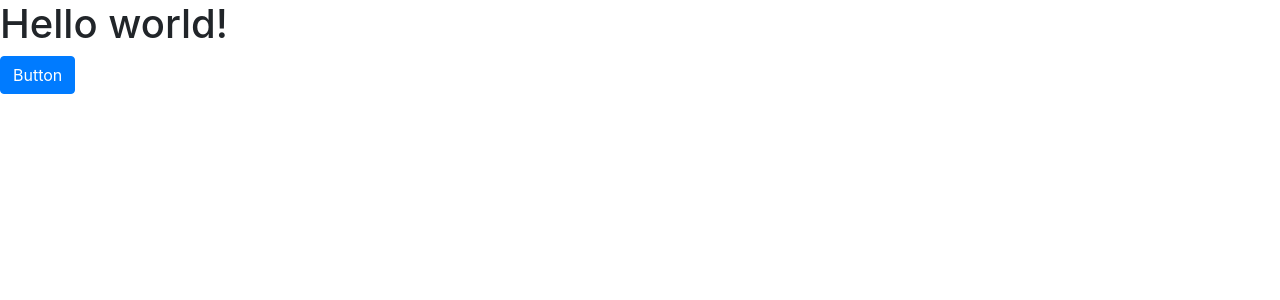
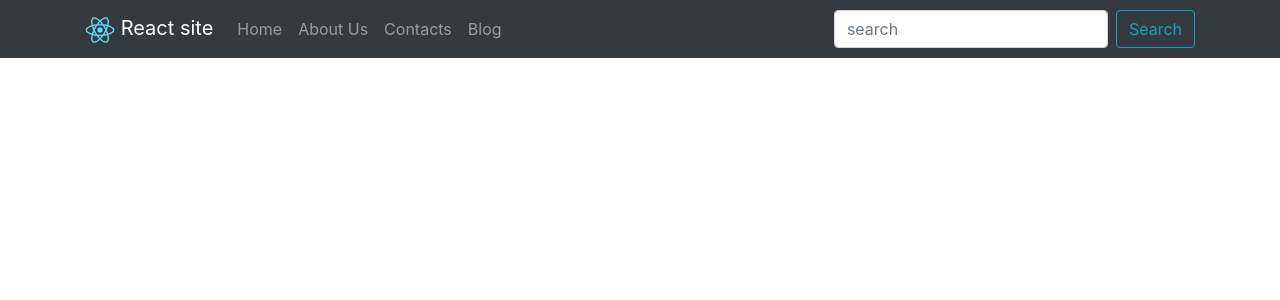
Before and after one commit to git-dmitriy/react-tutorial, a React (Create React App) app: page / in a window 1280 px wide. Shown: the top 300 px of the page. Built offline with nearby package versions, Linux system fonts and the light colour scheme.

Commit message:
Подключена шапка сайта

```diff
--- a/src/App.js
+++ b/src/App.js
@@ -1,13 +1,13 @@
-import logo from "./logo.svg";
+// import logo from "./Components/logo.svg";
 import "./App.css";
-import { Button } from "react-bootstrap";
+// import { Button } from "react-bootstrap";
 import "bootstrap/dist/css/bootstrap.min.css";
+import Header from "./Components/Header";
 
 function App() {
   return (
     <div>
-      <h1>Hello world!</h1>
-      <Button variant="primary">Button</Button>
+      <Header />
     </div>
   );
 }
```
